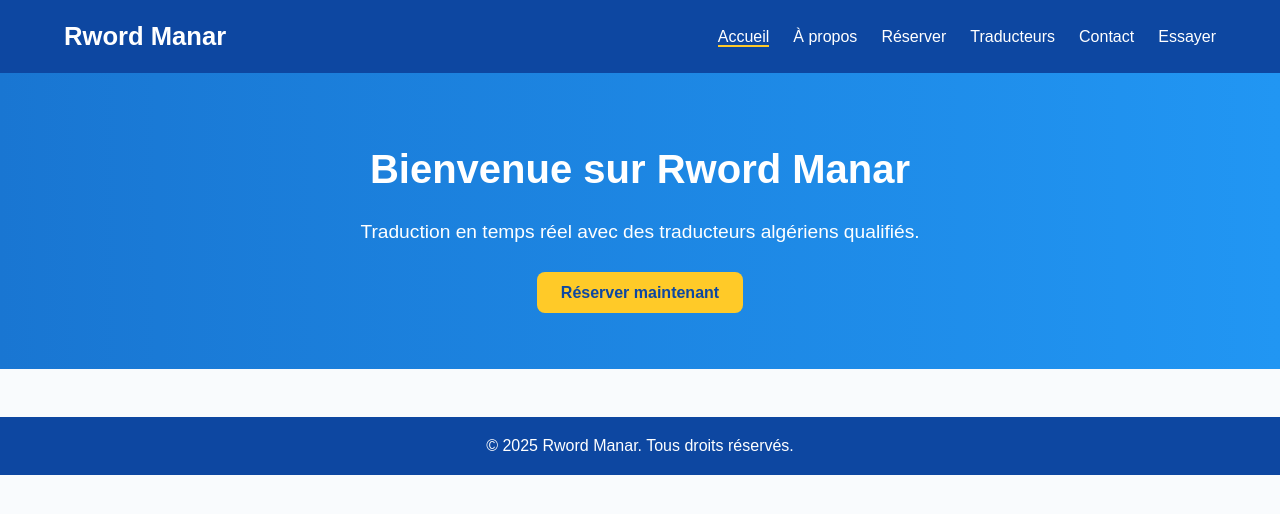
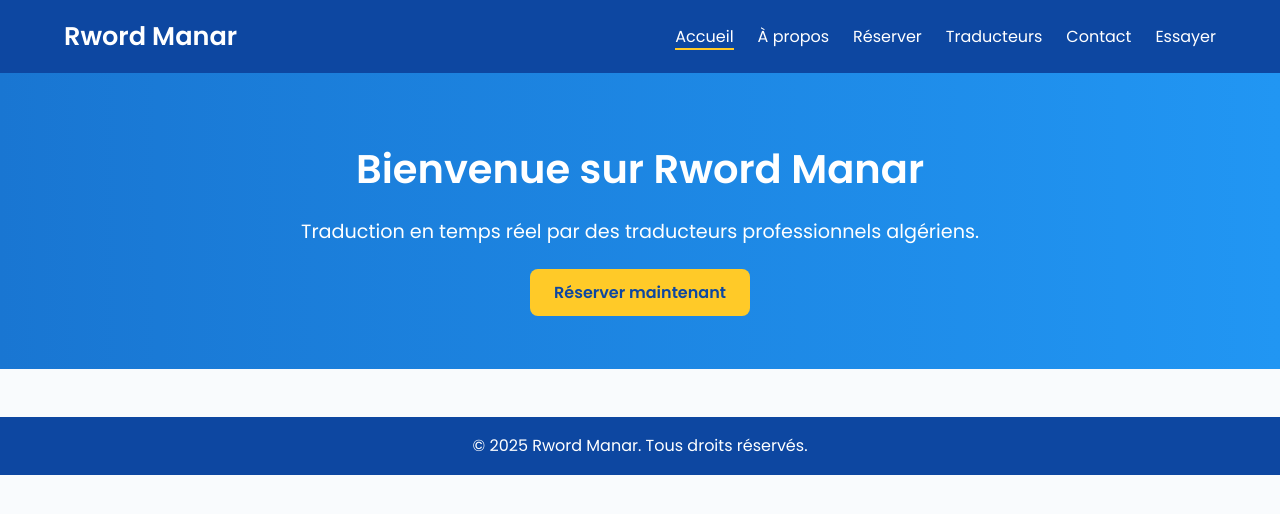
Before and after one commit to pixxso/traduction-realtime-backend, a plain HTML site: page index.html in a window 1280 px wide. Drawn offline with Linux system fonts and the light colour scheme; files that its build step writes are made by us from their sources.

Commit message:
Update index.html

```diff
--- a/index.html
+++ b/index.html
@@ -1,7 +1,16 @@
-<!DOCTYPE html><html lang="fr"><head><meta charset="UTF-8"><meta name="viewport" content="width=device-width,initial-scale=1.0">
+<!DOCTYPE html>
+<html lang="fr">
+<head>
+  <meta charset="UTF-8" />
+  <meta name="viewport" content="width=device-width, initial-scale=1.0" />
   <title>Rword Manar – Accueil</title>
-<link rel="stylesheet" href="css/style.css"></head><body>
-<header><nav class="navbar"><div class="logo">Rword Manar</div>
+  <link rel="stylesheet" href="css/style.css" />
+  <link href="https://fonts.googleapis.com/css2?family=Poppins:wght@400;600&display=swap" rel="stylesheet">
+</head>
+<body>
+  <header>
+    <nav class="navbar">
+      <div class="logo">Rword Manar</div>
       <ul class="nav-links">
         <li><a href="index.html" class="active">Accueil</a></li>
         <li><a href="about.html">À propos</a></li>
@@ -9,12 +18,18 @@
         <li><a href="translators.html">Traducteurs</a></li>
         <li><a href="contact.html">Contact</a></li>
         <li><a href="try.html">Essayer</a></li>
-</ul></nav></header>
+      </ul>
+    </nav>
+  </header>
 
-<section class="hero"><h1>Bienvenue sur Rword Manar</h1>
-<p>Traduction en temps réel avec des traducteurs algériens qualifiés.</p>
+  <section class="hero">
+    <h1>Bienvenue sur Rword Manar</h1>
+    <p>Traduction en temps réel par des traducteurs professionnels algériens.</p>
     <a href="services.html" class="btn">Réserver maintenant</a>
   </section>
 
-<footer><p>&copy; 2025 Rword Manar. Tous droits réservés.</p></footer>
-</body></html>
+  <footer>
+    <p>&copy; 2025 Rword Manar. Tous droits réservés.</p>
+  </footer>
+</body>
+</html>
```
Lines whose indentation alone changed are shown as unchanged.
